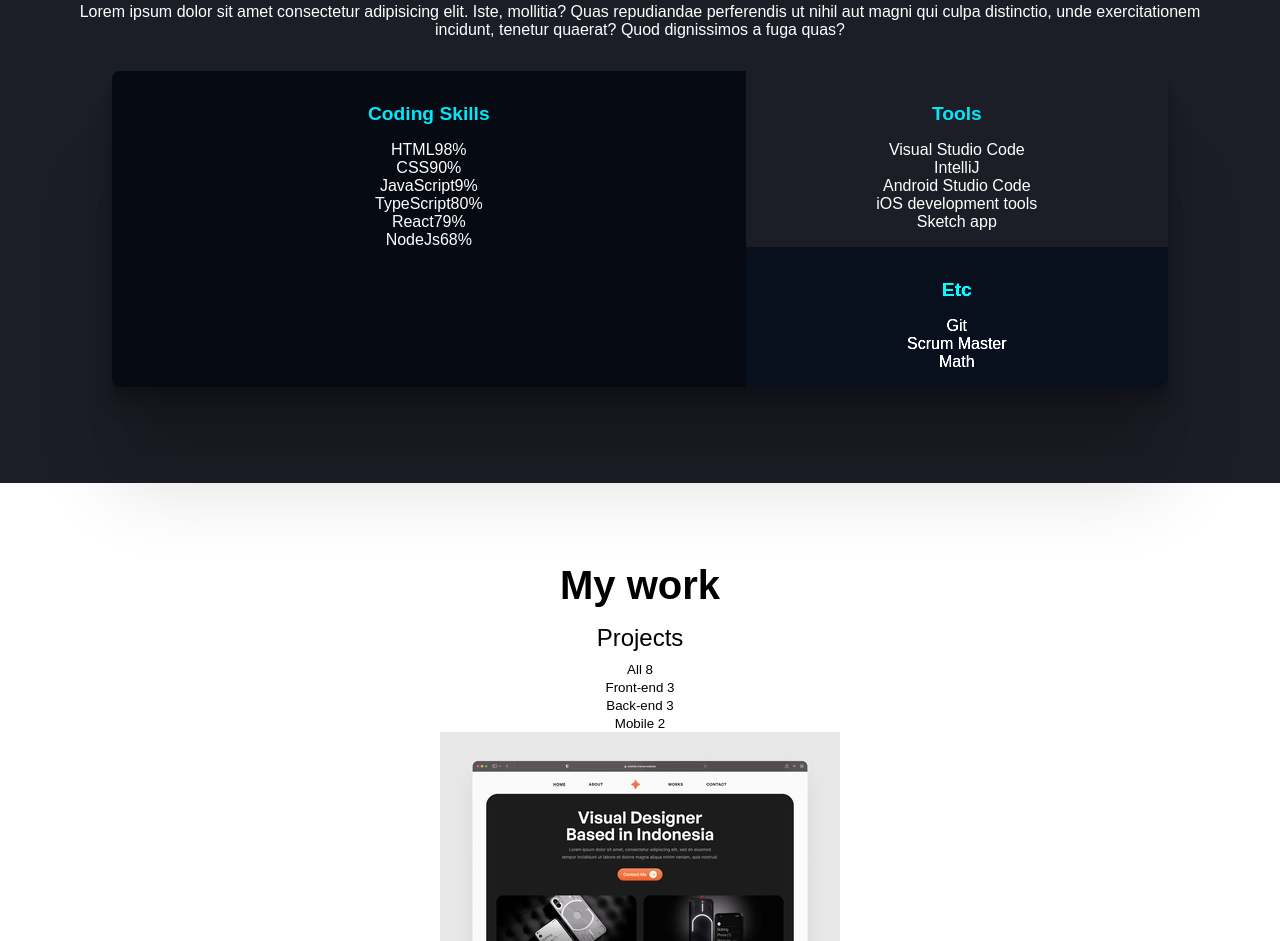
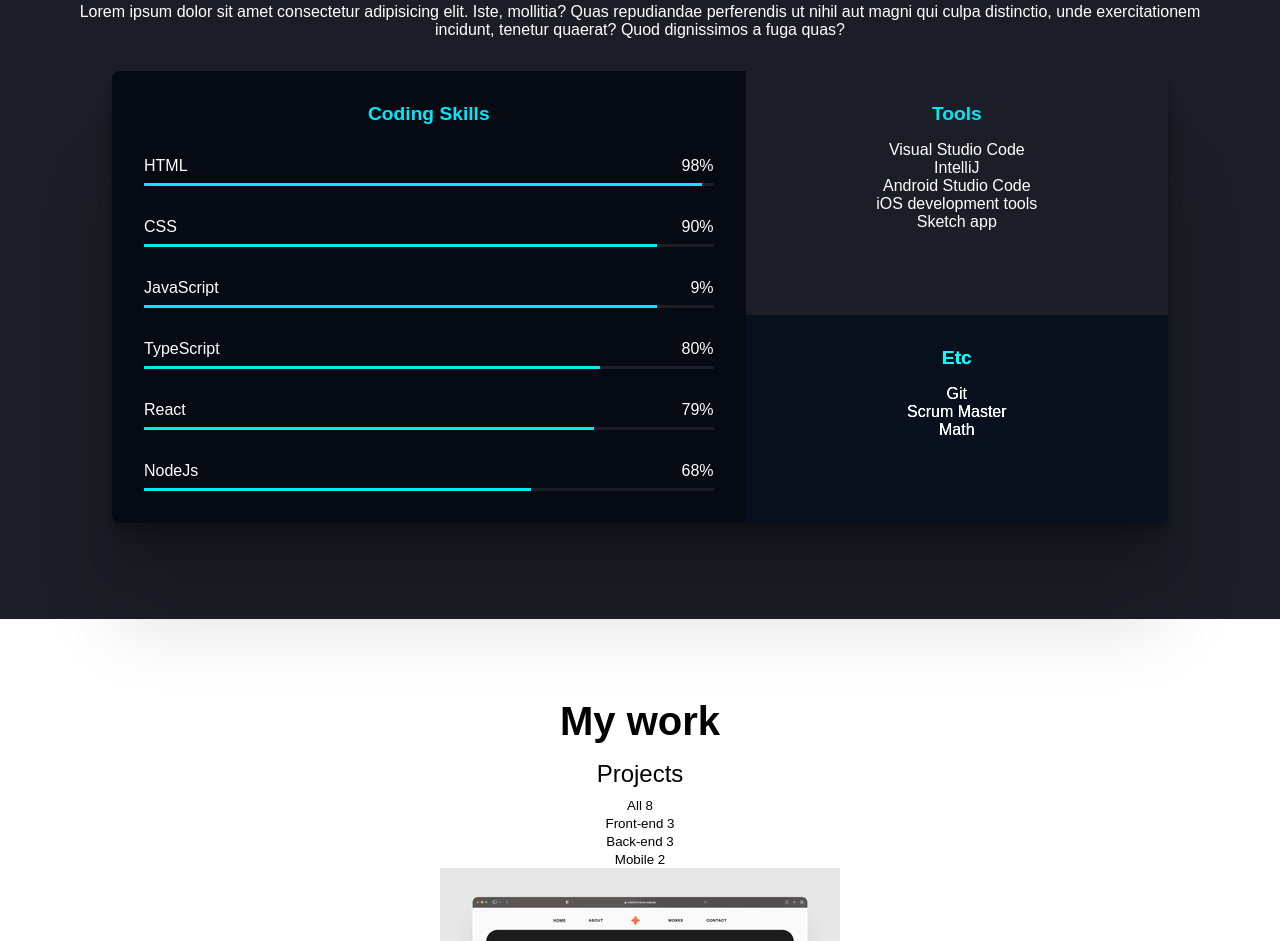
Before and after one commit to Byte-nana/clone-coding-portfolio, a plain HTML site: page index.html in a window 1280 px wide. Shown: the part 1591-2532 px from the top of the page. Drawn offline with Linux system fonts and the light colour scheme.

Commit message:
CSS-Skills-Bar

```diff
--- a/css/style.css
+++ b/css/style.css
@@ -224,3 +224,22 @@ button:focus {
   background-color: var(--color-primary);
   filter: brightness(150%);
 }
+.bar {
+  display: flex;
+  flex-direction: column;
+  padding: 1rem;
+  gap: 0.5rem;
+}
+.bar__metadata {
+  display: flex;
+  justify-content: space-between;
+}
+.bar__bg {
+  width: 100%;
+  height: 3px;
+  background-color: var(--color-primary-variant);
+}
+.bar__value {
+  height: 3px;
+  background-color: var(--color-accent);
+}
--- a/index.html
+++ b/index.html
@@ -131,29 +131,53 @@
             <section class="skills__coding">
               <h3 class="skills__title">Coding Skills</h3>
               <ul>
-                <li>
-                  <div><span>HTML</span><span>98%</span></div>
-                  <div><div style="width: 98%"></div></div>
+                <li class="bar">
+                  <div class="bar__metadata">
+                    <span>HTML</span><span>98%</span>
+                  </div>
+                  <div class="bar__bg">
+                    <div class="bar__value" style="width: 98%"></div>
+                  </div>
                 </li>
-                <li>
-                  <div><span>CSS</span><span>90%</span></div>
-                  <div><div style="width: 90%"></div></div>
+                <li class="bar">
+                  <div class="bar__metadata">
+                    <span>CSS</span><span>90%</span>
+                  </div>
+                  <div class="bar__bg">
+                    <div class="bar__value" style="width: 90%"></div>
+                  </div>
                 </li>
-                <li>
-                  <div><span>JavaScript</span><span>9%</span></div>
-                  <div><div style="width: 90%"></div></div>
+                <li class="bar">
+                  <div class="bar__metadata">
+                    <span>JavaScript</span><span>9%</span>
+                  </div>
+                  <div class="bar__bg">
+                    <div class="bar__value" style="width: 90%"></div>
+                  </div>
                 </li>
-                <li>
-                  <div><span>TypeScript</span><span>80%</span></div>
-                  <div><div style="width: 80%"></div></div>
+                <li class="bar">
+                  <div class="bar__metadata">
+                    <span>TypeScript</span><span>80%</span>
+                  </div>
+                  <div class="bar__bg">
+                    <div class="bar__value" style="width: 80%"></div>
+                  </div>
                 </li>
-                <li>
-                  <div><span>React</span><span>79%</span></div>
-                  <div><div style="width: 79%"></div></div>
+                <li class="bar">
+                  <div class="bar__metadata">
+                    <span>React</span><span>79%</span>
+                  </div>
+                  <div class="bar__bg">
+                    <div class="bar__value" style="width: 79%"></div>
+                  </div>
                 </li>
-                <li>
-                  <div><span>NodeJs</span><span>68%</span></div>
-                  <div><div style="width: 68%"></div></div>
+                <li class="bar">
+                  <div class="bar__metadata">
+                    <span>NodeJs</span><span>68%</span>
+                  </div>
+                  <div class="bar__bg">
+                    <div class="bar__value" style="width: 68%"></div>
+                  </div>
                 </li>
               </ul>
             </section>
```
